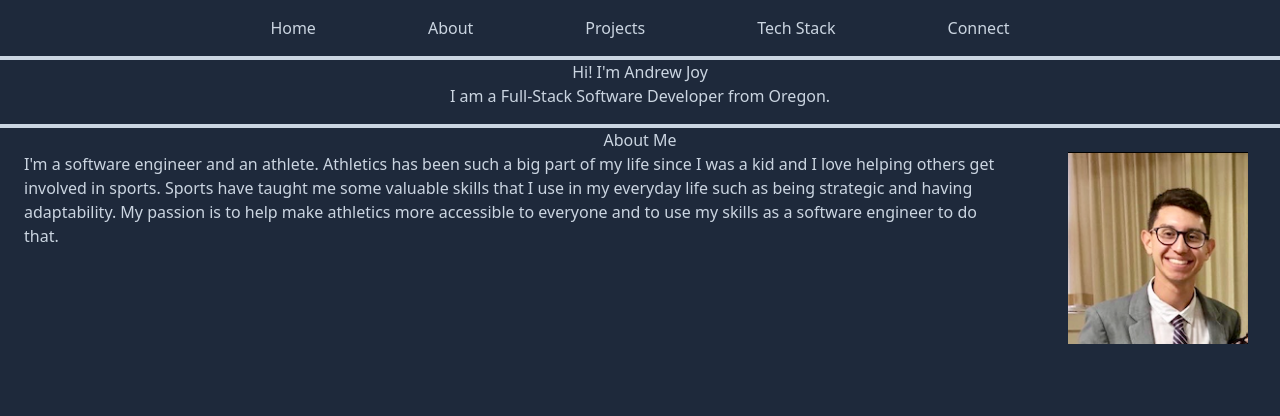
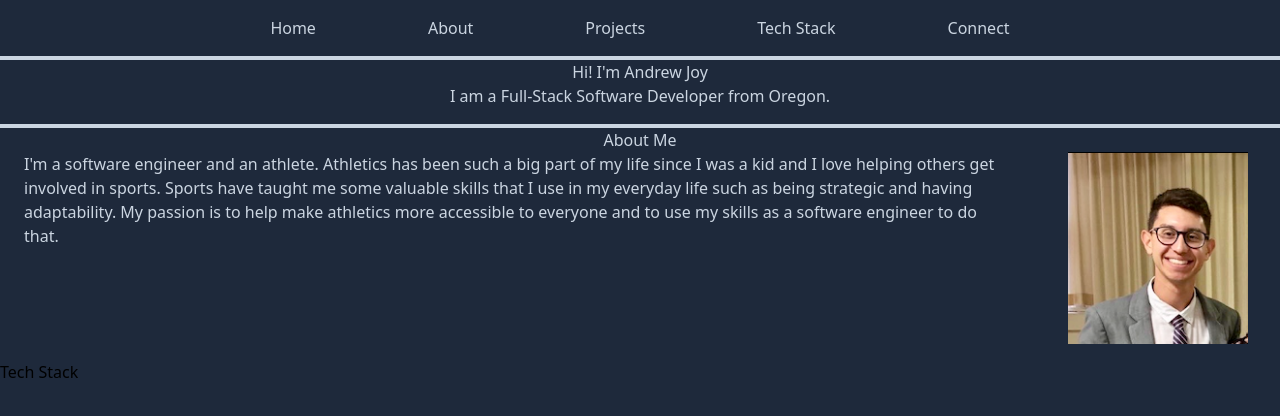
Before and after one commit to ajoy267/portfolio, a React app: page / in a window 1280 px wide. Shown: the top 416 px of the page. Built offline with nearby package versions, Linux system fonts and the light colour scheme.

Commit message:
made the file for my tech stack section

```diff
--- /dev/null
+++ b/src/components/Stacks/Stacks.jsx
@@ -0,0 +1,9 @@
+import React from 'react';
+
+export default function Stacks() {
+  return (
+    <section>
+      <h4>Tech Stack</h4>
+    </section>
+  );
+}
--- a/src/views/Home/Home.jsx
+++ b/src/views/Home/Home.jsx
@@ -1,12 +1,14 @@
 import React from 'react';
 import About from '../../components/About/About';
 import Intro from '../../components/Intro/Intro';
+import Stacks from '../../components/Stacks/Stacks';
 
 export default function Home() {
   return (
     <div>
       <Intro />
       <About />
+      <Stacks />
     </div>
   );
 }
```
